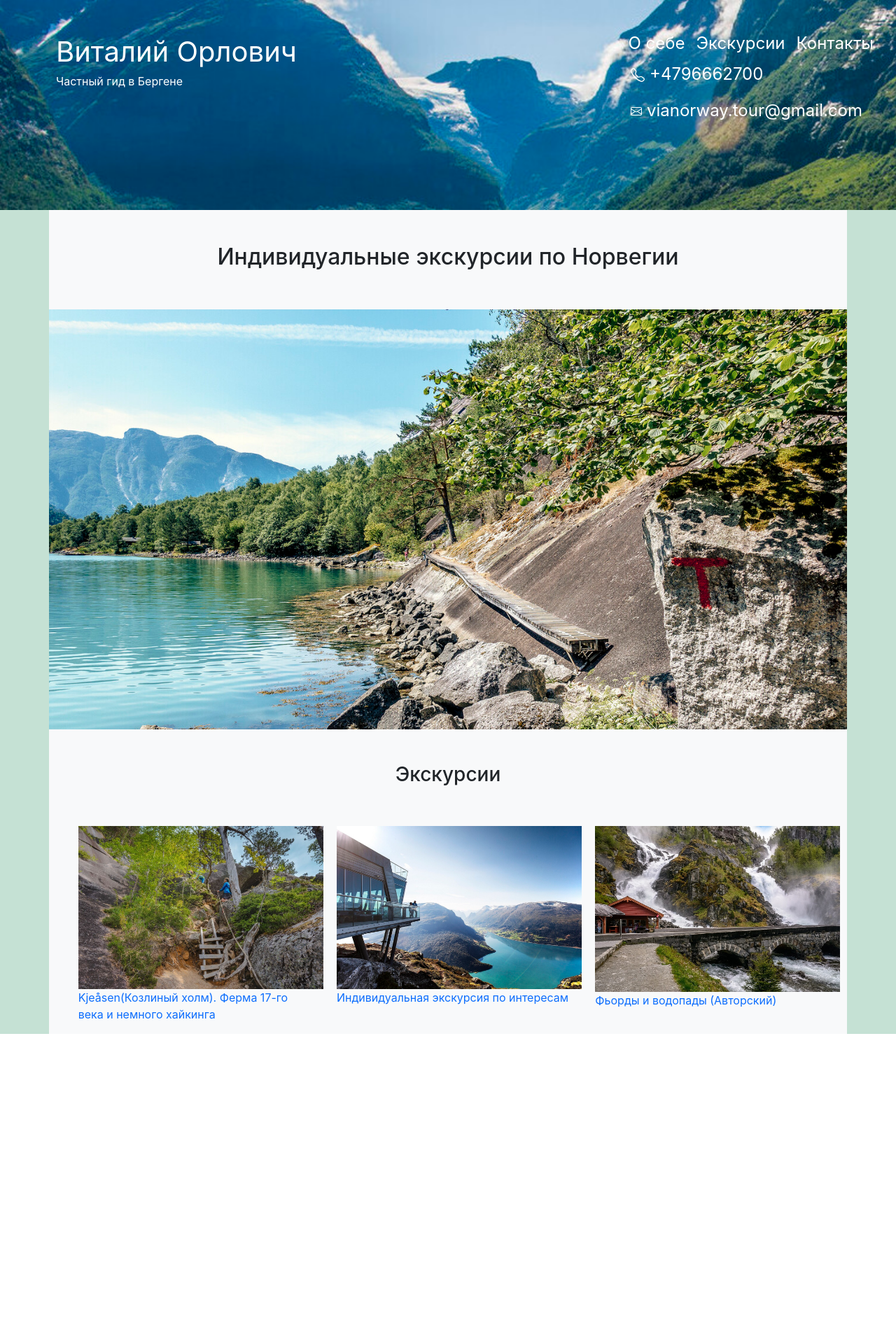
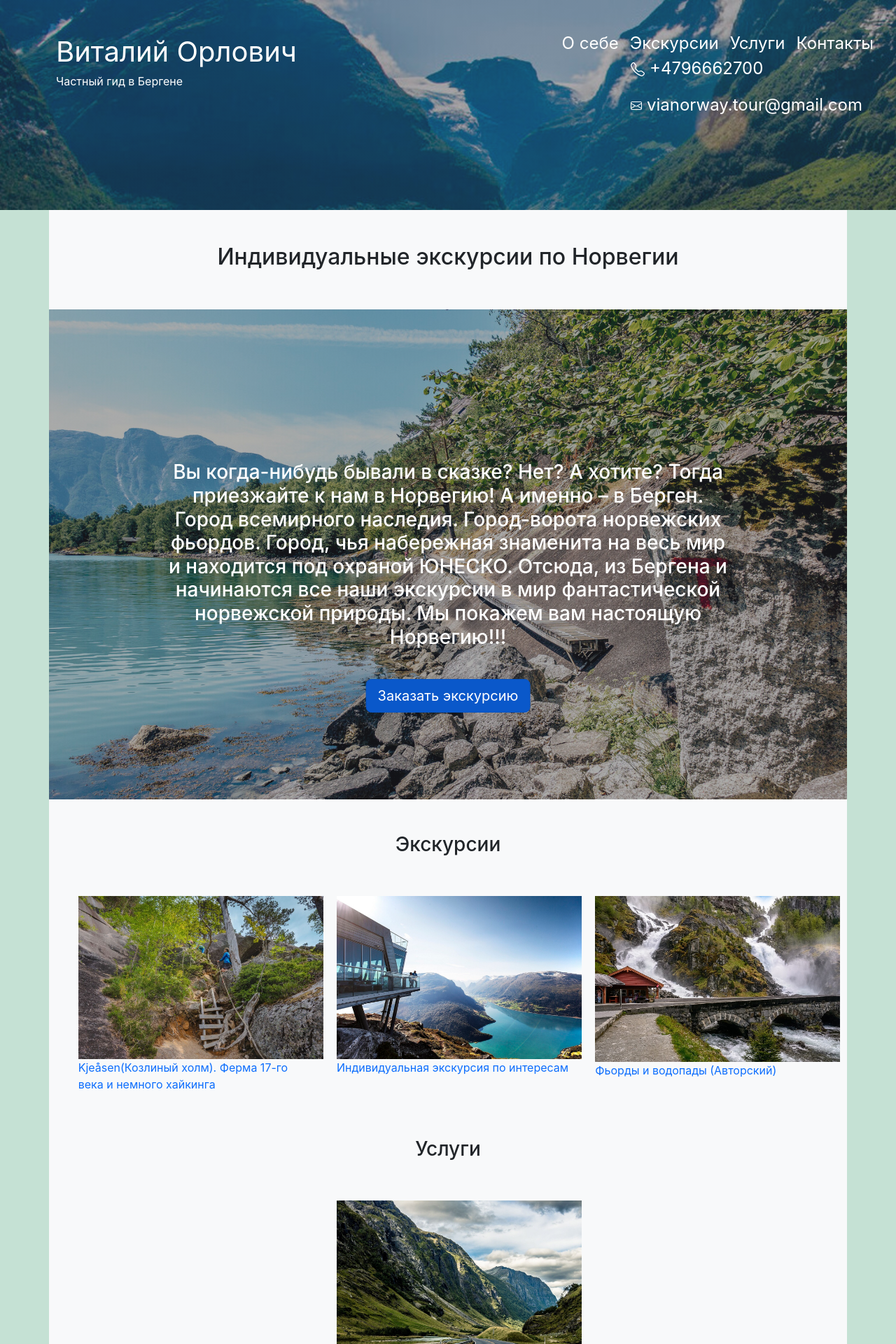
Before and after one commit to Iura-Radulov/bergen-gid, a React (Create React App) app: page /bergen-gid/farm in a window 1280 px wide. Shown: the top 1920 px of the page at 70% size. Before the commit the page ends 1493 px from the top, so only its background shows below. Built offline with nearby package versions, Linux system fonts and the light colour scheme.

Commit message:
add pages

```diff
--- a/src/App.jsx
+++ b/src/App.jsx
@@ -4,13 +4,15 @@ import { Suspense } from 'react';
 import { Route, Routes } from 'react-router-dom';
 import About from './pages/About';
 
-// import Contact from './Contact';
-// import Experience from './Experience';
-// import Work from './Work';
 import Navigation from './components/Navigation';
 import Excursion from 'pages/Excursion';
 import Contact from 'pages/Contact';
-import PrivateTour from 'components/PrivateTour';
+import PrivateTour from 'pages/PrivateTour';
+import Services from 'pages/Services';
+import Transfer from 'pages/Transfer';
+import Farm from 'pages/Farm';
+import Waterfalls from 'pages/Waterfalls';
+import Footer from 'components/Footer';
 
 export const App = () => {
   return (
@@ -27,13 +29,17 @@ export const App = () => {
           <Route path="/about" element={<About />} />
           <Route path="/excursion" element={<Excursion />}>
             <Route path="private-tour" element={<PrivateTour />} />
-            <Route path="farm" element={<Excursion />} />
-            <Route path="waterfalls" element={<Excursion />} />
+            <Route path="farm" element={<Farm />} />
+            <Route path="waterfalls" element={<Waterfalls />} />
+          </Route>
+          <Route path="/services" element={<Services />}>
+            <Route path="transfer" element={<Transfer />} />
           </Route>
           <Route path="/contact" element={<Contact />} />
           <Route path="*" element={<Home />} />
         </Routes>
       </Suspense>
+      <Footer />
     </>
   );
 };
--- /dev/null
+++ b/src/components/Footer.jsx
@@ -0,0 +1,5 @@
+export default function Footer() {
+  return (
+    <footer className="bg-dark bg-opacity-50" style={{ height: 200 }}></footer>
+  );
+}
--- a/src/components/Navigation.jsx
+++ b/src/components/Navigation.jsx
@@ -16,7 +16,11 @@ const styles = {
     // borderBottom: '1px solid #2A363B',
     padding: 20,
     // backgroundColor: '#f2f2f2',
-    backgroundImage: `url(${fon})`,
+    backgroundImage: `linear-gradient(
+      to right,
+      rgba(47, 48, 58, 0.4),
+      rgba(47, 48, 58, 0.4)
+    ), url(${fon})`,
     backgroundRepeat: 'no-repeat',
     backgroundSize: 'cover',
     color: '#2A363B',
@@ -41,11 +45,17 @@ export default function Navigation() {
             <NavLink className="ms-3 text-white" to="excursion">
               Экскурсии
             </NavLink>
+            <NavLink className="ms-3 text-white" to="services">
+              Услуги
+            </NavLink>
             <NavLink to="contact" className="ms-3 text-white">
               Контакты
             </NavLink>
             <div>
-              <Nav.Link href="tel:+4796662700" className="ms-4 text-white ">
+              <Nav.Link
+                href="tel:+4796662700"
+                className="ms-4 pt-0 text-white "
+              >
                 {phoneIcon} +4796662700
               </Nav.Link>
               <Nav.Link
--- /dev/null
+++ b/src/components/ServicesList.jsx
@@ -0,0 +1,17 @@
+import { Link } from 'react-router-dom';
+import img1 from '../images/transfer.jpg';
+
+export default function ServicesList() {
+  return (
+    <ul className="d-flex justify-content-around">
+      <li>
+        <Link to="/services/transfer">
+          <img src={img1} style={{ width: 350 }} alt="image1" />
+          <p style={{ width: 300 }}>
+            Трансфер в/из аэропорта г.Берген, Трансфер Осло-Берген, Берген-Осло
+          </p>
+        </Link>
+      </li>
+    </ul>
+  );
+}
--- a/src/index.css
+++ b/src/index.css
@@ -23,6 +23,9 @@ a {
   text-decoration: none;
 }
 
-ul li {
+li {
   list-style: none;
 }
+ul {
+  margin-bottom: 0;
+}
--- a/src/pages/Excursion.jsx
+++ b/src/pages/Excursion.jsx
@@ -1,5 +1,17 @@
 import Container from 'react-bootstrap/Container';
+import ExcursionList from 'components/ExcursionList';
+import { Suspense } from 'react';
+import { Outlet } from 'react-router-dom';
 
 export default function Excursion() {
-  return <Container>Excursion</Container>;
+  return (
+    <Container>
+      <h2 className="p-5 text-center">Экскурсии</h2>
+      <Suspense fallback={<div>Loading subpage...</div>}>
+        <ExcursionList />
+
+        <Outlet />
+      </Suspense>
+    </Container>
+  );
 }
--- /dev/null
+++ b/src/pages/Farm.jsx
@@ -0,0 +1,3 @@
+export default function Farm() {
+    return <div>Farm</div>
+}
--- a/src/pages/Home.jsx
+++ b/src/pages/Home.jsx
@@ -1,6 +1,8 @@
 import Container from 'react-bootstrap/Container';
 import fon from '../images/Private-tour/Private-tour4.jpg';
 import ExcursionList from 'components/ExcursionList';
+import ServicesList from 'components/ServicesList';
+import Button from 'react-bootstrap/Button';
 
 export default function Home() {
   return (
@@ -9,16 +11,43 @@ export default function Home() {
         <h2 className="p-5 text-center">
           Индивидуальные экскурсии по Норвегии
         </h2>
+
         <div
           style={{
-            backgroundImage: `url(${fon})`,
+            backgroundImage: `linear-gradient(
+      to right,
+      rgba(47, 48, 58, 0.4),
+      rgba(47, 48, 58, 0.4)
+    ), url(${fon})`,
             backgroundRepeat: 'no-repeat',
             backgroundSize: 'cover',
-            height: 600,
+
+            height: 700,
+            position: 'relative',
           }}
-        ></div>
+        >
+          <h3 className="p-4 text-center text-white position-absolute top-50 start-50 translate-middle w-75">
+            Вы когда-нибудь бывали в сказке? Нет? А хотите? Тогда приезжайте к
+            нам в Норвегию! А именно – в Берген. Город всемирного наследия.
+            Город-ворота норвежских фьордов. Город, чья набережная знаменита на
+            весь мир и находится под охраной ЮНЕСКО. Отсюда, из Бергена и
+            начинаются все наши экскурсии в мир фантастической норвежской
+            природы. Мы покажем вам настоящую Норвегию!!!
+          </h3>
+          <Button
+            variant="primary"
+            size="lg"
+            active
+            className="position-absolute start-50 translate-middle"
+            style={{ bottom: 100 }}
+          >
+            Заказать экскурсию
+          </Button>
+        </div>
         <h3 className="p-5 text-center">Экскурсии</h3>
         <ExcursionList />
+        <h3 className="p-5 text-center">Услуги</h3>
+        <ServicesList />
       </Container>
     </div>
   );
--- /dev/null
+++ b/src/pages/Services.jsx
@@ -0,0 +1,19 @@
+import { Suspense } from 'react';
+import { Outlet } from 'react-router-dom';
+import Container from 'react-bootstrap/Container';
+import ServicesList from 'components/ServicesList';
+
+export default function Services() {
+  return (
+    <div>
+      <Container>
+        <h2 className="p-5 text-center">Услуги</h2>
+        <Suspense fallback={<div>Loading subpage...</div>}>
+          <ServicesList />
+
+          <Outlet />
+        </Suspense>
+      </Container>
+    </div>
+  );
+}
--- /dev/null
+++ b/src/pages/Transfer.jsx
@@ -0,0 +1,3 @@
+export default function Transfer() {
+    return <div>Transfer</div>
+}
--- /dev/null
+++ b/src/pages/Waterfalls.jsx
@@ -0,0 +1,3 @@
+export default function Waterfalls() {
+    return <div>waterfalls</div>;
+}
```
Also changed, not shown: src/pages/PrivateTour.jsx (renamed from src/components/PrivateTour.jsx), 1 other file (tests, documents, lock files or other folders).
